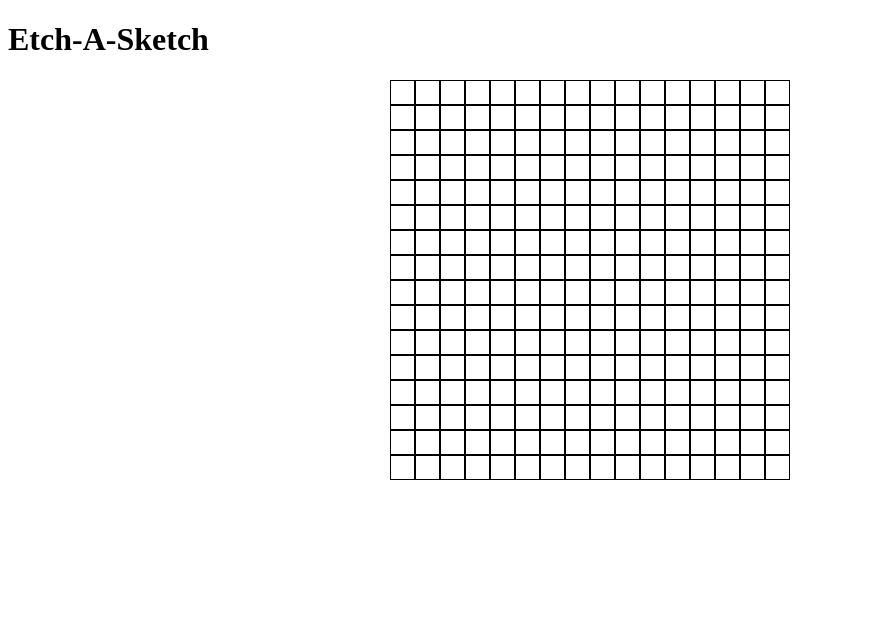
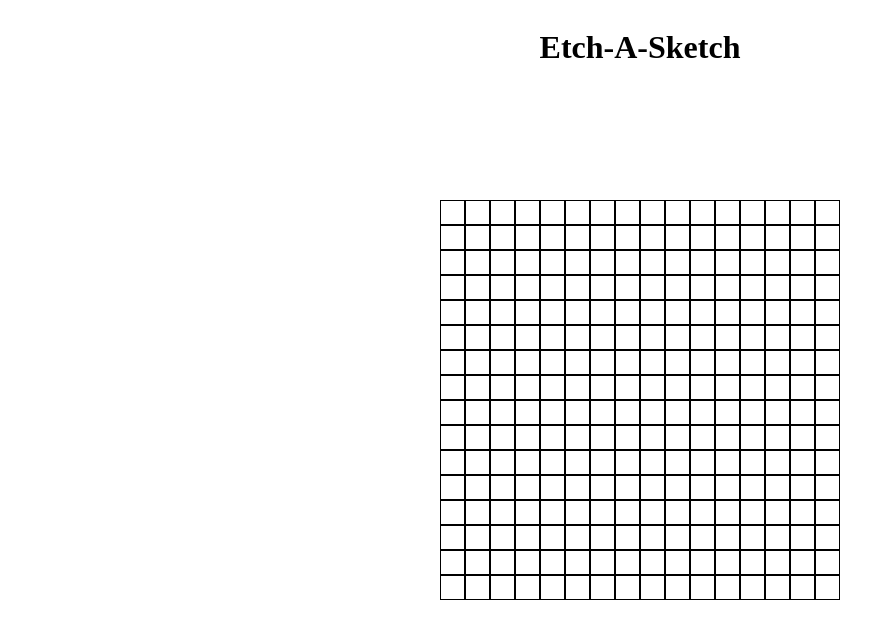
Before and after one commit to danf-loop/etch-a-sketch, a plain HTML site: page index.html in a window 1280 px wide. Shown: the whole page, without its empty margins (0-895 px from the left). Drawn offline with Linux system fonts and the light colour scheme.

Commit message:
i think i properly centered the grid this time

```diff
--- a/script.js
+++ b/script.js
@@ -1,4 +1,3 @@
-
 
 //Creating the grid
 let container = document.querySelector("#container");
--- a/style.css
+++ b/style.css
@@ -1,10 +1,20 @@
+
+.title {
+    display: flex;
+    justify-content: center;
+
+}
+
 
 /* center the grid layout */
 #container {
-    width: 500px;
-    height: 500px;
+    width: auto;
+    height: auto;
     margin: auto;
-
+    position: absolute;
+    top: 50%;
+    left: 50%;
+    transform: translate(-50%, -50%);
 }
 
 #container>div {
```
